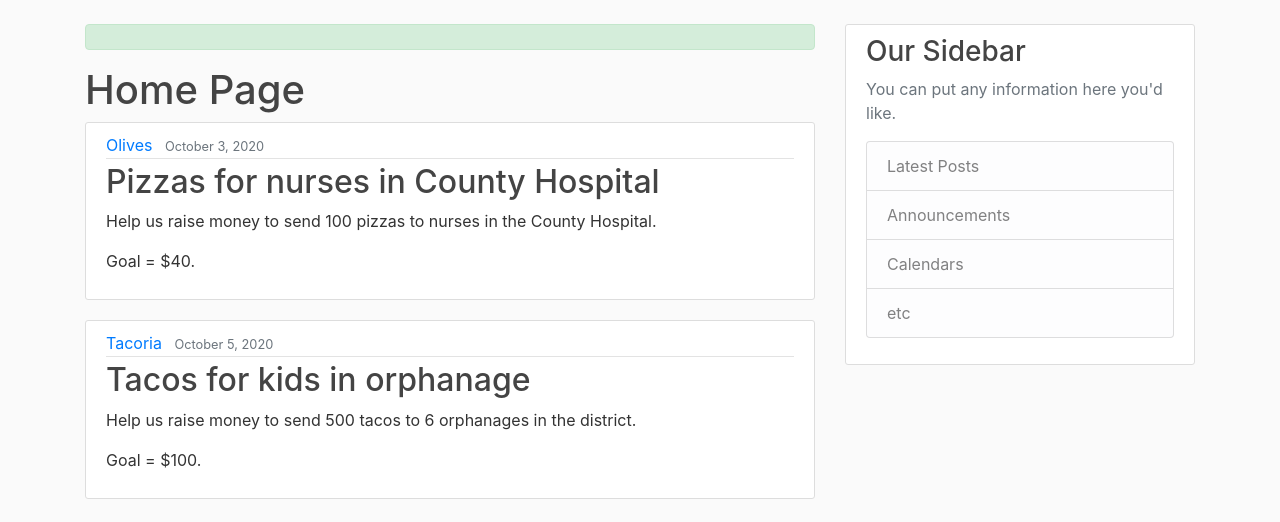
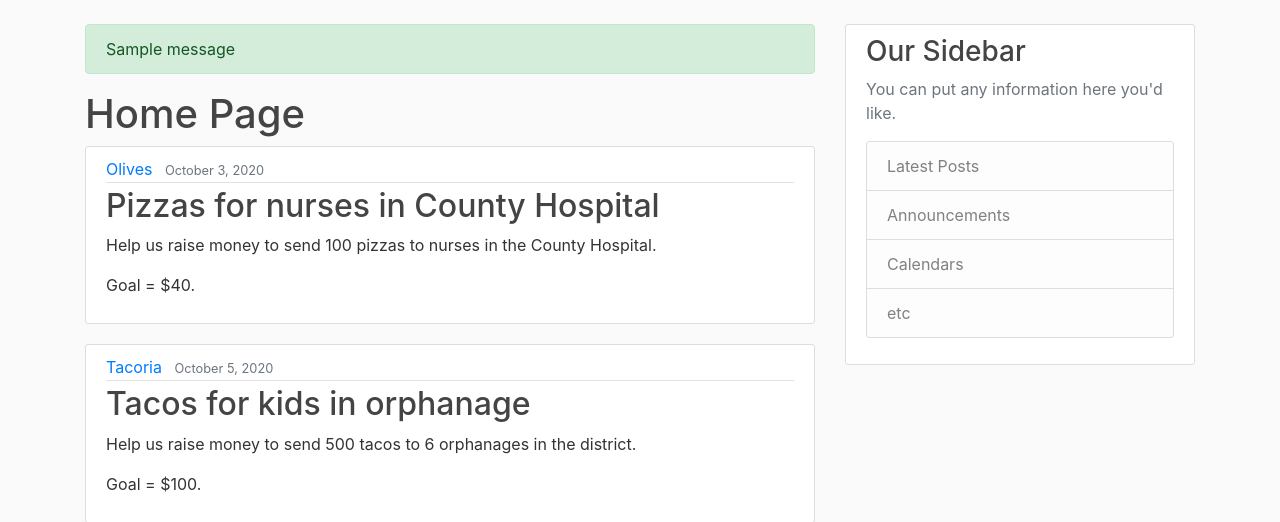
Before and after one commit to moinmir/Food-for-Thought, a Flask app: page / in a window 1280 px wide. Shown: the part 56-578 px from the top of the page. Run offline with Flask 2, Linux system fonts and the light colour scheme; one stand-in notice (Sample message) is shown; some libraries are stand-ins or nearby versions.

Commit message:
fixed layout.html

```diff
--- a/templates/layout.html
+++ b/templates/layout.html
@@ -42,7 +42,7 @@
     <main role="main" class="container">
         <div class="row">
             <div class="col-md-8">
-                {% with messages = get_flashed_messages(with_categories=true) %} {% if messages %} {% for category, messsage in messages %}
+                {% with messages = get_flashed_messages(with_categories=true) %} {% if messages %} {% for category, message in messages %}
                 <div class="alert alert-{{ category }}">
                     {{ message }}
                 </div>
```
